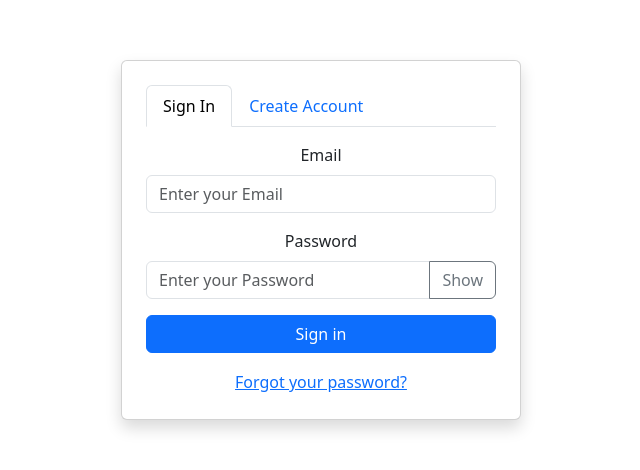
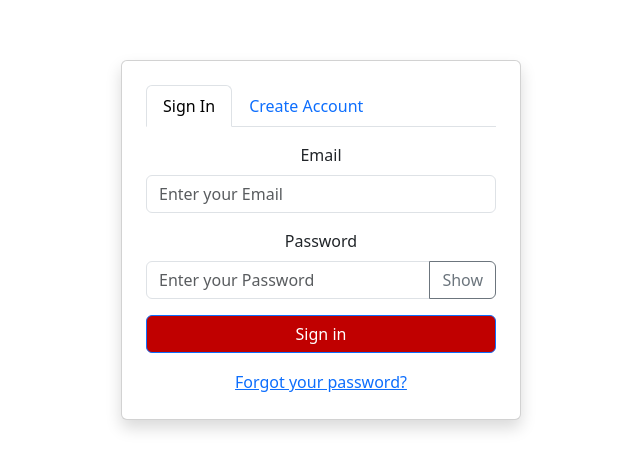
Before and after one commit to rcc-newRoot-labs/rcc-ai-ui, a React (Create React App) app: page / in a window 1280 px wide. Shown: the part 160-630 px from the top of the page, without its empty margins (319-959 px from the left). Built offline with nearby package versions, Linux system fonts and the light colour scheme.

Commit message:
changed button color

```diff
--- a/src/pages/DashboardPage.css
+++ b/src/pages/DashboardPage.css
@@ -108,10 +108,11 @@
   margin-right: 16px;
 }
 
-.btn-primary {
-  background-color: #555555; /* Red background */
-  color: rgb(244, 244, 241); /* Yellow text */
+.btn-primary, .btn-primary:hover, .btn-primary:active, .btn-primary:visited {
+    background-color: #c00000  !important;
+    color: rgb(244, 244, 241); /* Yellow text */
 }
+
 
 .btn-primary:hover {
   background-color: #bf0000; /* Darker gray on hover */
--- a/src/pages/DashboardPage.js
+++ b/src/pages/DashboardPage.js
@@ -99,11 +99,12 @@ const DashboardPage = () => {
                 <div className="card-hover-text">
                   <h3>{card.title}</h3>
                  <p>{card.description}</p>
-                  <a href="https://www.google.com" target='_blank' className="btn btn-secondary">Navigate</a>
+                 <div className="card-footer bg-transparent border-success">
+                 <a href="https://www.google.com" target='_blank' className="btn btn-primary">Interact</a>
                 </div>
-                <div className="card-footer bg-transparent border-success">
 
                 </div>
+
               </div>
             </div>
           ))}
```
